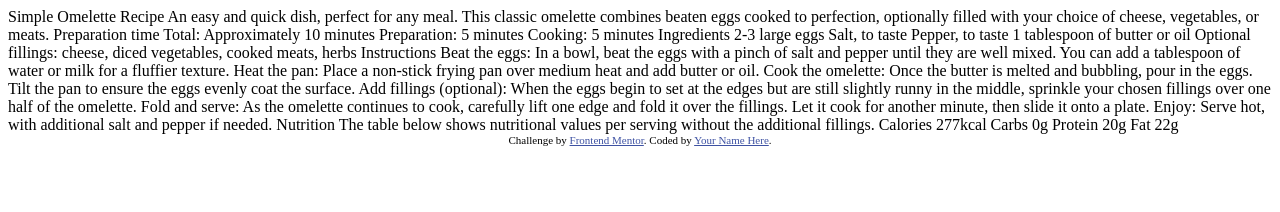
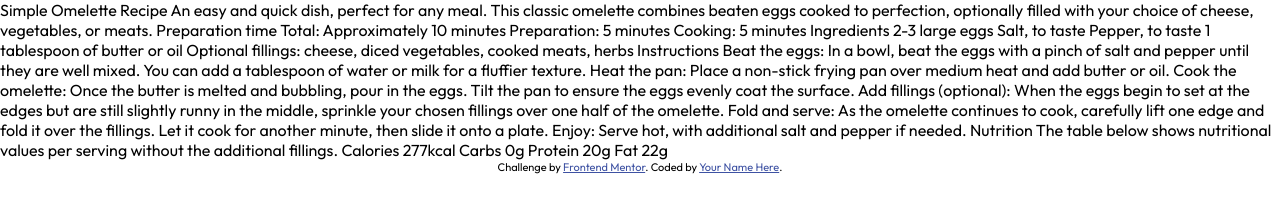
Before and after one commit to sparechange679/fem-recipe, a plain HTML site: page index.html in a window 1280 px wide. Drawn offline with Linux system fonts and the light colour scheme.

Commit message:
Refactor code structure for improved readability and maintainability

```diff
--- a/index.html
+++ b/index.html
@@ -7,6 +7,8 @@
   <link rel="icon" type="image/png" sizes="32x32" href="./assets/images/favicon-32x32.png">
 
   <title>Frontend Mentor | Recipe page</title>
+
+  <link rel="stylesheet" href="style.css">
 
   <!-- Feel free to remove these styles or customise in your own stylesheet 👍 -->
   <style>
--- a/style.css
+++ b/style.css
@@ -1,35 +1,46 @@
 /* outfit-regular - latin */
 @font-face {
   font-display: swap; /* Check https://developer.mozilla.org/en-US/docs/Web/CSS/@font-face/font-display for other options. */
-  font-family: 'Outfit';
+  font-family: "Outfit";
   font-style: normal;
   font-weight: 400;
-  src: url('/assets/fonts/outfit-v11-latin-regular.woff2') format('woff2'); /* Chrome 36+, Opera 23+, Firefox 39+, Safari 12+, iOS 10+ */
+  src: url("/assets/fonts/outfit-v11-latin-regular.woff2") format("woff2"); /* Chrome 36+, Opera 23+, Firefox 39+, Safari 12+, iOS 10+ */
 }
 
 /* outfit-600 - latin */
 @font-face {
   font-display: swap; /* Check https://developer.mozilla.org/en-US/docs/Web/CSS/@font-face/font-display for other options. */
-  font-family: 'Outfit';
+  font-family: "Outfit";
   font-style: normal;
   font-weight: 600;
-  src: url('/assets/fonts/outfit-v11-latin-600.woff2') format('woff2'); /* Chrome 36+, Opera 23+, Firefox 39+, Safari 12+, iOS 10+ */
+  src: url("/assets/fonts/outfit-v11-latin-600.woff2") format("woff2"); /* Chrome 36+, Opera 23+, Firefox 39+, Safari 12+, iOS 10+ */
 }
 
 /* outfit-700 - latin */
 @font-face {
   font-display: swap; /* Check https://developer.mozilla.org/en-US/docs/Web/CSS/@font-face/font-display for other options. */
-  font-family: 'Outfit';
+  font-family: "Outfit";
   font-style: normal;
   font-weight: 700;
-  src: url('/assets/fonts/outfit-v11-latin-700.woff2') format('woff2'); /* Chrome 36+, Opera 23+, Firefox 39+, Safari 12+, iOS 10+ */
+  src: url("/assets/fonts/outfit-v11-latin-700.woff2") format("woff2"); /* Chrome 36+, Opera 23+, Firefox 39+, Safari 12+, iOS 10+ */
 }
 
 /* young-serif-regular - latin */
 @font-face {
   font-display: swap; /* Check https://developer.mozilla.org/en-US/docs/Web/CSS/@font-face/font-display for other options. */
-  font-family: 'Young Serif';
+  font-family: "Young Serif";
   font-style: normal;
   font-weight: 400;
-  src: url('/assets/fonts/young-serif-v2-latin-regular.woff2') format('woff2'); /* Chrome 36+, Opera 23+, Firefox 39+, Safari 12+, iOS 10+ */
+  src: url("/assets/fonts/young-serif-v2-latin-regular.woff2") format("woff2"); /* Chrome 36+, Opera 23+, Firefox 39+, Safari 12+, iOS 10+ */
 }
+
+*,
+*::before,
+*::after {
+  box-sizing: border-box;
+}
+
+body {
+  margin: 0;
+  font-family: "Outfit", sans-serif;
+}
```
Also changed, not shown: assets/fonts/outfit-v11-latin-600.woff2 (added), assets/fonts/outfit-v11-latin-700.woff2 (added), assets/fonts/outfit-v11-latin-regular.woff2 (added), assets/fonts/young-serif-v2-latin-regular.woff2 (added).
